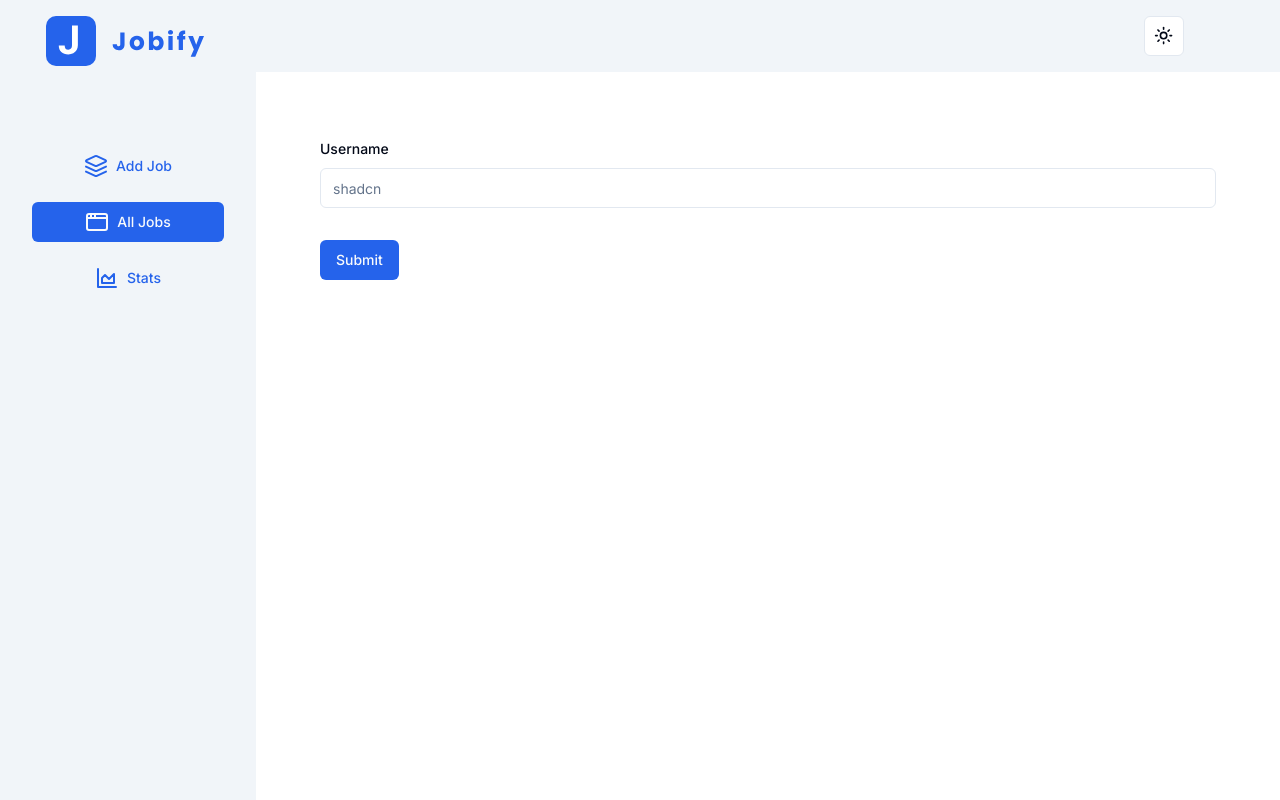
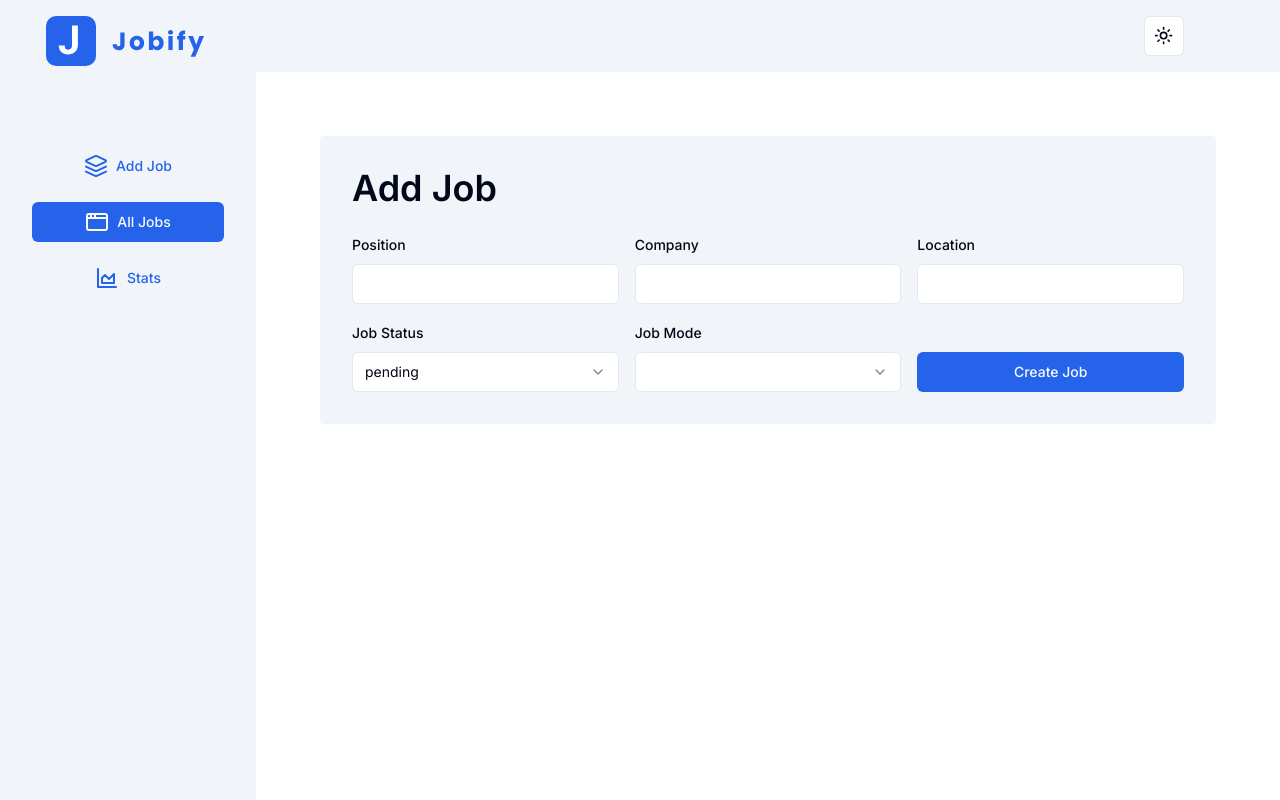
Before and after one commit to tdoval/jobify, a Next.js app: page /jobs in a window 1280 px wide. Built offline with nearby package versions, Linux system fonts and the light colour scheme.

Commit message:
@feature/FormAdd-job

```diff
--- a/components/CreateJobForm.tsx
+++ b/components/CreateJobForm.tsx
@@ -1,57 +1,74 @@
 'use client';
 
-import * as z from 'zod';
 import { zodResolver } from '@hookform/resolvers/zod';
 import { useForm } from 'react-hook-form';
 
+import {
+    JobStatus,
+    JobMode,
+    createAndEditJobSchema,
+    CreateAndEditJobType,
+} from '@/utils/types';
+
 import { Button } from '@/components/ui/button';
-import {
-    Form,
-    FormControl,
-    FormField,
-    FormItem,
-    FormLabel,
-    FormMessage,
-} from '@/components/ui/form';
-import { Input } from '@/components/ui/input';
+import { Form } from '@/components/ui/form';
 
-const formSchema = z.object({
-    username: z.string().min(2, {
-        message: 'Username must be at least 2 characters.',
-    }),
-});
+import { CustomFormField, CustomFormSelect } from './FormComponents';
+
+import React from 'react'
 
 function CreateJobForm() {
-    const form = useForm<z.infer<typeof formSchema>>({
-        resolver: zodResolver(formSchema),
+    const form = useForm<CreateAndEditJobType>({
+        resolver: zodResolver(createAndEditJobSchema),
         defaultValues: {
-            username: '',
+            position: '',
+            company: '',
+            location: '',
+            status: JobStatus.Pending,
+            mode: JobMode.FullTime,
         },
     });
 
-    function onSubmit(values: z.infer<typeof formSchema>) {
+    const onSubmit = (values: CreateAndEditJobType) => {
         console.log(values);
     }
 
     return (
         <Form {...form}>
-            <form onSubmit={form.handleSubmit(onSubmit)} className='space-y-8'>
-                <FormField
-                    control={form.control}
-                    name='username'
-                    render={({ field }) => (
-                        <FormItem>
-                            <FormLabel>Username</FormLabel>
-                            <FormControl>
-                                <Input placeholder='shadcn' {...field} />
-                            </FormControl>
-                            <FormMessage />
-                        </FormItem>
-                    )}
-                />
-                <Button type='submit'>Submit</Button>
+            <form onSubmit={form.handleSubmit(onSubmit)} className='bg-muted p-8 rounded'>
+                <h2 className='capitalize font-semibold text-4xl mb-6'>
+                    Add Job
+                </h2>
+                <div className="grid gap-4 md:grid-cols-2 lg:grid-cols-3 items-start">
+                    {/* Position */}
+                    <CustomFormField name='position' control={form.control} />
+                    {/* company */}
+                    <CustomFormField name='company' control={form.control} />
+                    {/* location */}
+                    <CustomFormField name='location' control={form.control} />
+                    {/* job status */}
+                    <CustomFormSelect
+                        name='status'
+                        control={form.control}
+                        labelText='job status'
+                        items={Object.values(JobStatus)}
+                    />
+
+                    {/* job mode */}
+                    <CustomFormSelect
+                        name='mode'
+                        control={form.control}
+                        labelText='job mode'
+                        items={Object.values(JobStatus)}
+                    />
+
+                    <Button type='submit' className='self-end capitalize'>
+                        Create Job
+                    </Button>
+                </div>
             </form>
         </Form>
-    );
+    )
 }
-export default CreateJobForm;
+
+export default CreateJobForm
--- /dev/null
+++ b/components/FormComponents.tsx
@@ -0,0 +1,73 @@
+import { Control } from 'react-hook-form';
+import {
+    Select,
+    SelectContent,
+    SelectItem,
+    SelectTrigger,
+    SelectValue,
+} from '@/components/ui/select';
+import {
+    FormControl,
+    FormField,
+    FormItem,
+    FormLabel,
+    FormMessage,
+} from '@/components/ui/form';
+import { Input } from './ui/input';
+
+import React from 'react'
+
+type CustomFormFieldProps = {
+    name: string;
+    control: Control<any>
+}
+
+export const CustomFormField = ({ name, control }: CustomFormFieldProps) => {
+    return (
+        <FormField
+            control={control}
+            name={name}
+            render={({ field }) => (
+                <FormItem>
+                    <FormLabel className='capitalize'>{name}</FormLabel>
+                    <FormControl>
+                        <Input {...field} />
+                    </FormControl>
+                    <FormMessage />
+                </FormItem>
+            )}
+        />
+    )
+}
+
+type CustomFormSelectProps = {
+    name: string;
+    control: Control<any>;
+    items: string[];
+    labelText?: string;
+}
+
+export const CustomFormSelect = ({ name, control, items, labelText }: CustomFormSelectProps) => {
+    return (
+        <FormField control={control} name={name} render={({ field }) => {
+            return <FormItem>
+                <FormLabel className='capitalize'>{labelText || name}</FormLabel>
+                <Select onValueChange={field.onChange} defaultValue={field.value}>
+                    <FormControl>
+                        <SelectTrigger>
+                            <SelectValue />
+                        </SelectTrigger>
+                    </FormControl>
+                    <SelectContent>
+                        {items.map((item) => {
+                            return <SelectItem key={item} value={item} >
+                                {item}
+                            </SelectItem>
+                        })}
+                    </SelectContent>
+                </Select>
+                <FormMessage />
+            </FormItem>
+        }} />
+    )
+}
--- /dev/null
+++ b/components/ui/select.tsx
@@ -0,0 +1,160 @@
+"use client"
+
+import * as React from "react"
+import * as SelectPrimitive from "@radix-ui/react-select"
+import { Check, ChevronDown, ChevronUp } from "lucide-react"
+
+import { cn } from "@/lib/utils"
+
+const Select = SelectPrimitive.Root
+
+const SelectGroup = SelectPrimitive.Group
+
+const SelectValue = SelectPrimitive.Value
+
+const SelectTrigger = React.forwardRef<
+  React.ElementRef<typeof SelectPrimitive.Trigger>,
+  React.ComponentPropsWithoutRef<typeof SelectPrimitive.Trigger>
+>(({ className, children, ...props }, ref) => (
+  <SelectPrimitive.Trigger
+    ref={ref}
+    className={cn(
+      "flex h-10 w-full items-center justify-between rounded-md border border-input bg-background px-3 py-2 text-sm ring-offset-background placeholder:text-muted-foreground focus:outline-none focus:ring-2 focus:ring-ring focus:ring-offset-2 disabled:cursor-not-allowed disabled:opacity-50 [&>span]:line-clamp-1",
+      className
+    )}
+    {...props}
+  >
+    {children}
+    <SelectPrimitive.Icon asChild>
+      <ChevronDown className="h-4 w-4 opacity-50" />
+    </SelectPrimitive.Icon>
+  </SelectPrimitive.Trigger>
+))
+SelectTrigger.displayName = SelectPrimitive.Trigger.displayName
+
+const SelectScrollUpButton = React.forwardRef<
+  React.ElementRef<typeof SelectPrimitive.ScrollUpButton>,
+  React.ComponentPropsWithoutRef<typeof SelectPrimitive.ScrollUpButton>
+>(({ className, ...props }, ref) => (
+  <SelectPrimitive.ScrollUpButton
+    ref={ref}
+    className={cn(
+      "flex cursor-default items-center justify-center py-1",
+      className
+    )}
+    {...props}
+  >
+    <ChevronUp className="h-4 w-4" />
+  </SelectPrimitive.ScrollUpButton>
+))
+SelectScrollUpButton.displayName = SelectPrimitive.ScrollUpButton.displayName
+
+const SelectScrollDownButton = React.forwardRef<
+  React.ElementRef<typeof SelectPrimitive.ScrollDownButton>,
+  React.ComponentPropsWithoutRef<typeof SelectPrimitive.ScrollDownButton>
+>(({ className, ...props }, ref) => (
+  <SelectPrimitive.ScrollDownButton
+    ref={ref}
+    className={cn(
+      "flex cursor-default items-center justify-center py-1",
+      className
+    )}
+    {...props}
+  >
+    <ChevronDown className="h-4 w-4" />
+  </SelectPrimitive.ScrollDownButton>
+))
+SelectScrollDownButton.displayName =
+  SelectPrimitive.ScrollDownButton.displayName
+
+const SelectContent = React.forwardRef<
+  React.ElementRef<typeof SelectPrimitive.Content>,
+  React.ComponentPropsWithoutRef<typeof SelectPrimitive.Content>
+>(({ className, children, position = "popper", ...props }, ref) => (
+  <SelectPrimitive.Portal>
+    <SelectPrimitive.Content
+      ref={ref}
+      className={cn(
+        "relative z-50 max-h-96 min-w-[8rem] overflow-hidden rounded-md border bg-popover text-popover-foreground shadow-md data-[state=open]:animate-in data-[state=closed]:animate-out data-[state=closed]:fade-out-0 data-[state=open]:fade-in-0 data-[state=closed]:zoom-out-95 data-[state=open]:zoom-in-95 data-[side=bottom]:slide-in-from-top-2 data-[side=left]:slide-in-from-right-2 data-[side=right]:slide-in-from-left-2 data-[side=top]:slide-in-from-bottom-2",
+        position === "popper" &&
+          "data-[side=bottom]:translate-y-1 data-[side=left]:-translate-x-1 data-[side=right]:translate-x-1 data-[side=top]:-translate-y-1",
+        className
+      )}
+      position={position}
+      {...props}
+    >
+      <SelectScrollUpButton />
+      <SelectPrimitive.Viewport
+        className={cn(
+          "p-1",
+          position === "popper" &&
+            "h-[var(--radix-select-trigger-height)] w-full min-w-[var(--radix-select-trigger-width)]"
+        )}
+      >
+        {children}
+      </SelectPrimitive.Viewport>
+      <SelectScrollDownButton />
+    </SelectPrimitive.Content>
+  </SelectPrimitive.Portal>
+))
+SelectContent.displayName = SelectPrimitive.Content.displayName
+
+const SelectLabel = React.forwardRef<
+  React.ElementRef<typeof SelectPrimitive.Label>,
+  React.ComponentPropsWithoutRef<typeof SelectPrimitive.Label>
+>(({ className, ...props }, ref) => (
+  <SelectPrimitive.Label
+    ref={ref}
+    className={cn("py-1.5 pl-8 pr-2 text-sm font-semibold", className)}
+    {...props}
+  />
+))
+SelectLabel.displayName = SelectPrimitive.Label.displayName
+
+const SelectItem = React.forwardRef<
+  React.ElementRef<typeof SelectPrimitive.Item>,
+  React.ComponentPropsWithoutRef<typeof SelectPrimitive.Item>
+>(({ className, children, ...props }, ref) => (
+  <SelectPrimitive.Item
+    ref={ref}
+    className={cn(
+      "relative flex w-full cursor-default select-none items-center rounded-sm py-1.5 pl-8 pr-2 text-sm outline-none focus:bg-accent focus:text-accent-foreground data-[disabled]:pointer-events-none data-[disabled]:opacity-50",
+      className
+    )}
+    {...props}
+  >
+    <span className="absolute left-2 flex h-3.5 w-3.5 items-center justify-center">
+      <SelectPrimitive.ItemIndicator>
+        <Check className="h-4 w-4" />
+      </SelectPrimitive.ItemIndicator>
+    </span>
+
+    <SelectPrimitive.ItemText>{children}</SelectPrimitive.ItemText>
+  </SelectPrimitive.Item>
+))
+SelectItem.displayName = SelectPrimitive.Item.displayName
+
+const SelectSeparator = React.forwardRef<
+  React.ElementRef<typeof SelectPrimitive.Separator>,
+  React.ComponentPropsWithoutRef<typeof SelectPrimitive.Separator>
+>(({ className, ...props }, ref) => (
+  <SelectPrimitive.Separator
+    ref={ref}
+    className={cn("-mx-1 my-1 h-px bg-muted", className)}
+    {...props}
+  />
+))
+SelectSeparator.displayName = SelectPrimitive.Separator.displayName
+
+export {
+  Select,
+  SelectGroup,
+  SelectValue,
+  SelectTrigger,
+  SelectContent,
+  SelectLabel,
+  SelectItem,
+  SelectSeparator,
+  SelectScrollUpButton,
+  SelectScrollDownButton,
+}
--- a/package.json
+++ b/package.json
@@ -14,6 +14,7 @@
     "@prisma/client": "^5.9.1",
     "@radix-ui/react-dropdown-menu": "^2.0.6",
     "@radix-ui/react-label": "^2.0.2",
+    "@radix-ui/react-select": "^2.0.0",
     "@radix-ui/react-slot": "^1.0.2",
     "@tanstack/react-query": "^5.20.5",
     "@tanstack/react-query-devtools": "^5.21.0",
--- /dev/null
+++ b/utils/types.ts
@@ -0,0 +1,41 @@
+import * as z from 'zod';
+
+export type JobType = {
+    id: string;
+    createdAt: Date;
+    updatedAt: Date;
+    clerkId: string;
+    position: string;
+    company: string;
+    location: string;
+    status: string;
+    mode: string;
+};
+
+export enum JobStatus {
+    Pending = 'pending',
+    Interview = 'interview',
+    Declined = 'declined',
+}
+
+export enum JobMode {
+    FullTime = 'full-time',
+    PartTime = 'part-time',
+    Internship = 'internship',
+}
+
+export const createAndEditJobSchema = z.object({
+    position: z.string().min(2, {
+        message: 'position must be at least 2 characters.',
+    }),
+    company: z.string().min(2, {
+        message: 'company must be at least 2 characters.',
+    }),
+    location: z.string().min(2, {
+        message: 'location must be at least 2 characters.',
+    }),
+    status: z.nativeEnum(JobStatus),
+    mode: z.nativeEnum(JobMode),
+});
+
+export type CreateAndEditJobType = z.infer<typeof createAndEditJobSchema>;
```
Also changed, not shown: 1 other file (tests, documents, lock files or other folders).
